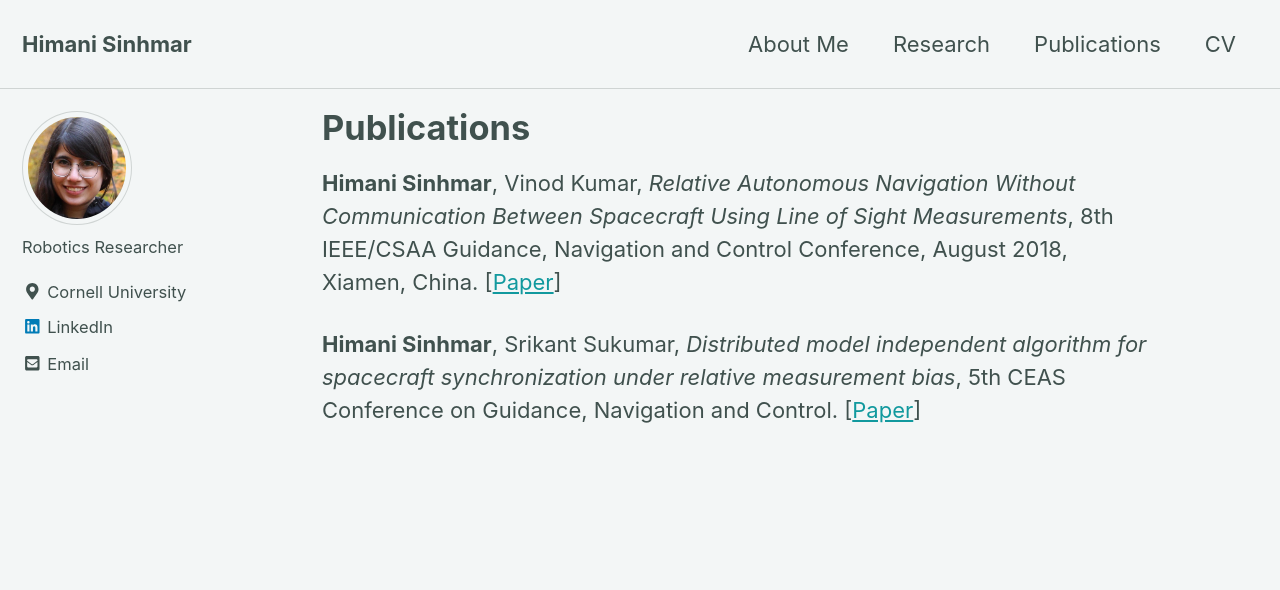
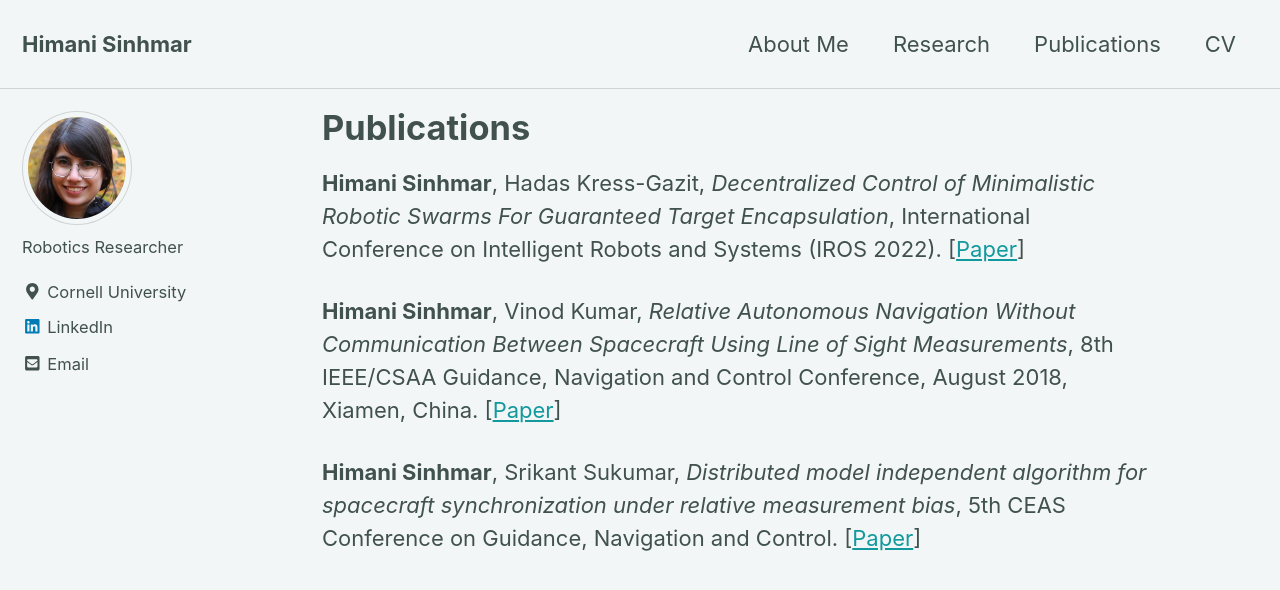
Before and after one commit to himanisinhmar/himanisinhmar.github.io, a Jekyll site: the page built from publications.html, in a window 1280 px wide and 900 px high. Shown: the top 590 px of the window. Built offline with Jekyll 4.4.1, drawn with Linux system fonts in a browser that asks for light colours; nearby versions of some CDN libraries.

Commit message:
updated IROS pub

```diff
--- a/publications.html
+++ b/publications.html
@@ -3,6 +3,13 @@ layout: home
 author_profile: true
 title: Publications
 ---
+
+<p>
+<b>Himani Sinhmar</b>, Hadas Kress-Gazit,
+<i>Decentralized Control of Minimalistic Robotic Swarms For Guaranteed Target Encapsulation</i>,
+International Conference on Intelligent Robots and Systems (IROS 2022).
+[<a href="https://ieeexplore.ieee.org/document/9018755">Paper</a>]
+</p>
 
 <p>
 <b>Himani Sinhmar</b>, Vinod Kumar,
```
